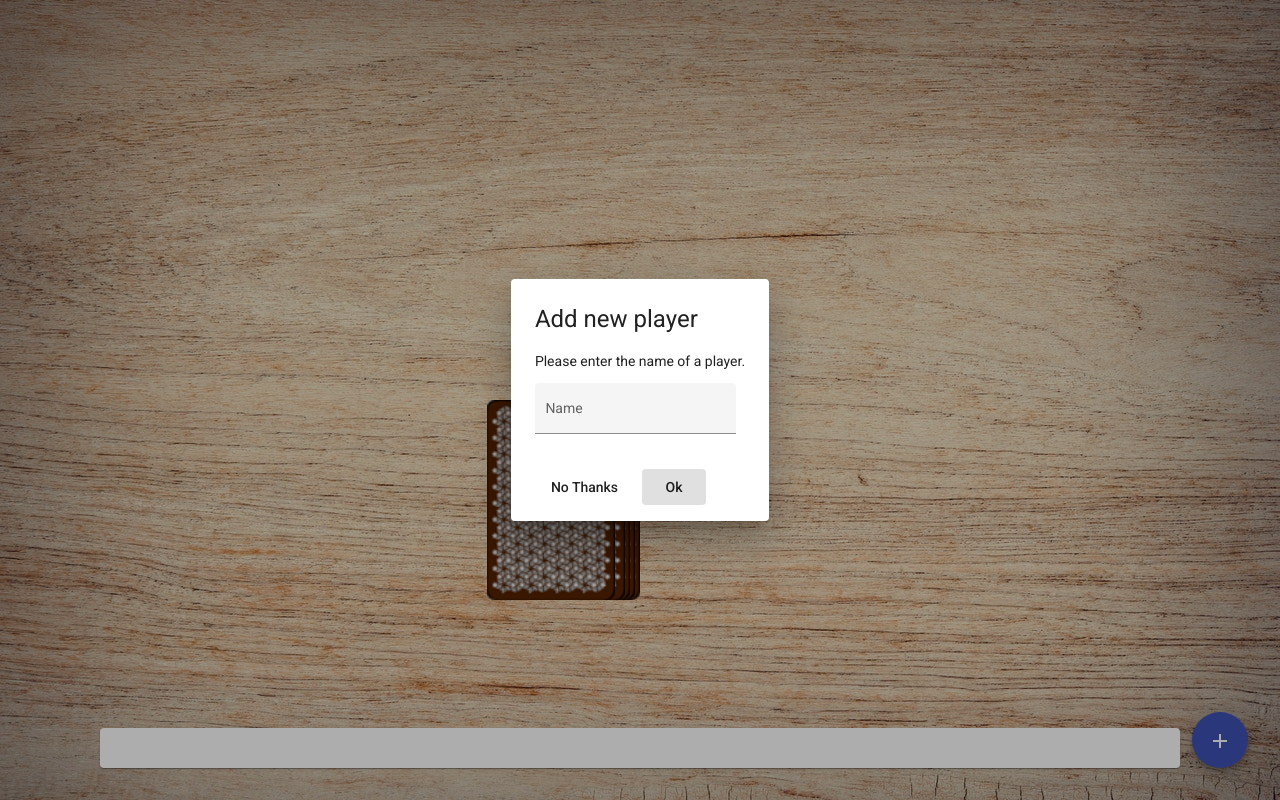
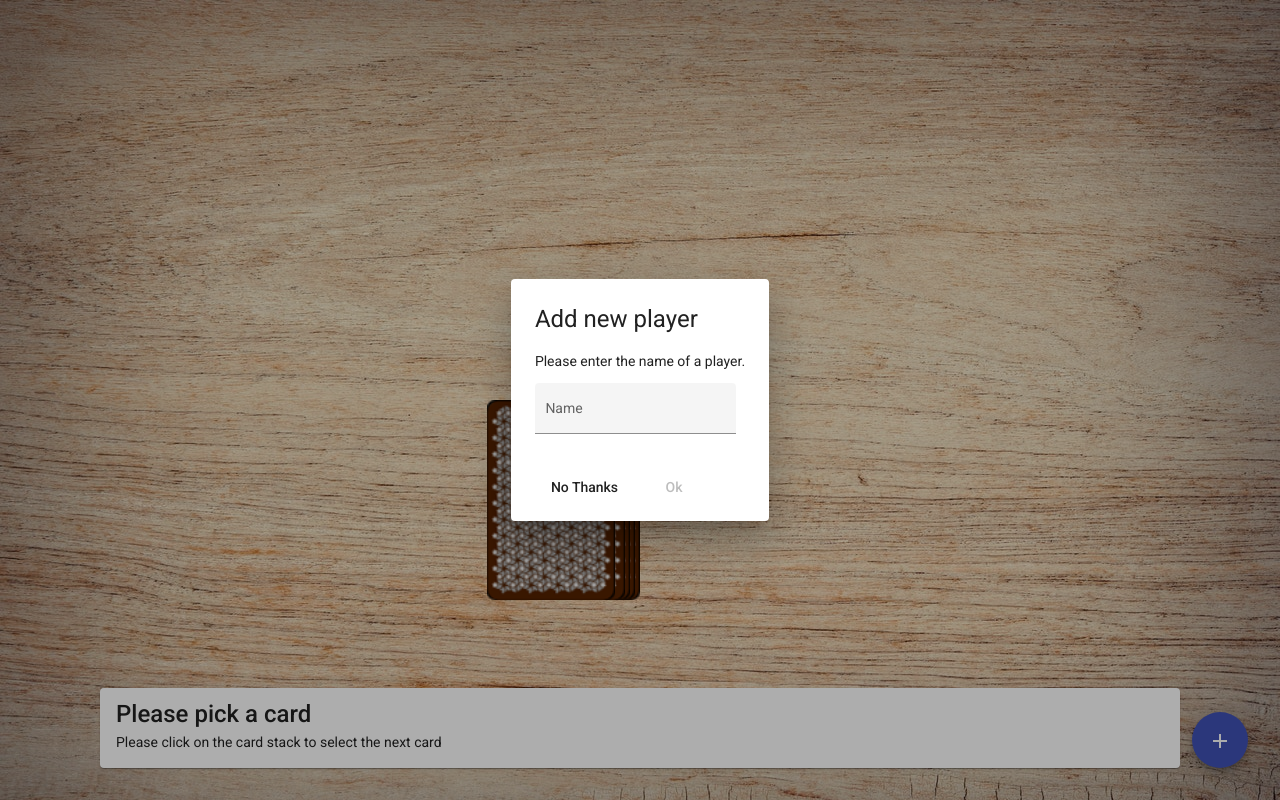
Before and after one commit to MarcoSuess/ringoffire, an Angular app: page /game in a window 1280 px wide. Both pictures are taken after a click on the button "add". Built offline with nearby package versions, Linux system fonts and the light colour scheme.

Commit message:
some bug fixed

```diff
--- a/src/app/app.module.ts
+++ b/src/app/app.module.ts
@@ -9,7 +9,7 @@
 import { BrowserAnimationsModule } from '@angular/platform-browser/animations';
 import { MatButtonModule } from '@angular/material/button';
 import { MatIconModule } from '@angular/material/icon';
-import { DialogAddPlayerComponent } from './dialog-add-player/dialog-add-player.component';
+import { DialogOverviewExampleDialog } from './dialog-add-player/dialog-add-player.component';
 import { MatDialogModule } from '@angular/material/dialog';
 import { MatInputModule } from '@angular/material/input';
 import { FormsModule } from '@angular/forms';
@@ -27,7 +27,7 @@
     StartScreenComponent,
     GameComponent,
     PlayerComponent,
-    DialogAddPlayerComponent,
+    DialogOverviewExampleDialog,
     GameInfoComponent,
  /*    GameInfoComponent,
     PlayerMobileComponent,
--- a/src/app/dialog-add-player/dialog-add-player.component.html
+++ b/src/app/dialog-add-player/dialog-add-player.component.html
@@ -12,5 +12,5 @@
 
 <div mat-dialog-actions>
   <button mat-button (click)="onNoClick()">No Thanks</button>
-  <button mat-button [mat-dialog-close]="name" cdkFocusInitial>Ok</button>
+  <button mat-button [disabled]="name.length == 0" [mat-dialog-close]="name" cdkFocusInitial>Ok</button>
 </div>
--- a/src/app/dialog-add-player/dialog-add-player.component.ts
+++ b/src/app/dialog-add-player/dialog-add-player.component.ts
@@ -1,19 +1,19 @@
-import { Component, OnInit } from '@angular/core';
+import { Component } from '@angular/core';
+import { MatDialogRef } from '@angular/material/dialog';
+
 
 @Component({
   selector: 'app-dialog-add-player',
   templateUrl: './dialog-add-player.component.html',
   styleUrls: ['./dialog-add-player.component.scss']
 })
-export class DialogAddPlayerComponent implements OnInit {
+export class DialogOverviewExampleDialog {
   name: string = '';
-  constructor() { }
 
-  ngOnInit(): void {
-  }
+  constructor(public dialogRef: MatDialogRef<DialogOverviewExampleDialog>) {}
 
-  onNoClick() {
-    console.log('close')
+  onNoClick(): void {
+    this.dialogRef.close();
   }
 
 }
--- a/src/app/game-info/game-info.component.html
+++ b/src/app/game-info/game-info.component.html
@@ -1,6 +1,6 @@
 <mat-card>
-  <mat-card-title>{{title}}</mat-card-title>
+  <mat-card-title>{{ card ? title : 'Please pick a card'}}</mat-card-title>
   <mat-card-content>
-    {{description}}
+    {{card ? description : 'Please click on the card stack to select the next card'}}
   </mat-card-content>
 </mat-card>
--- a/src/app/game/game.component.ts
+++ b/src/app/game/game.component.ts
@@ -1,8 +1,7 @@
-import { INT_TYPE } from '@angular/compiler/src/output/output_ast';
 import { Component, OnInit } from '@angular/core';
 import { MatDialog } from '@angular/material/dialog';
 import { Game } from 'src/models/game';
-import { DialogAddPlayerComponent } from '../dialog-add-player/dialog-add-player.component';
+import { DialogOverviewExampleDialog } from '../dialog-add-player/dialog-add-player.component';
 
 @Component({
   selector: 'app-game',
@@ -34,9 +33,7 @@
 
       this.game.currentPlayer = this.game.currentPlayer % this.game.players.length;
 
-      console.log(this.game.players.length)
 
-      console.log(  this.game.currentPlayer)
 
       setTimeout(() => {
         this.game?.playedCards.push(this.currentCard as string);
@@ -46,10 +43,13 @@
   }
 
   openDialog(): void {
-    const dialogRef = this.dialog.open(DialogAddPlayerComponent);
+    const dialogRef = this.dialog.open(DialogOverviewExampleDialog);
+
 
     dialogRef.afterClosed().subscribe((name: string) => {
-      this.game?.players.push(name);
+      if(name && name.length > 0) {
+        this.game?.players.push(name);
+      }
     });
   }
 }
```
